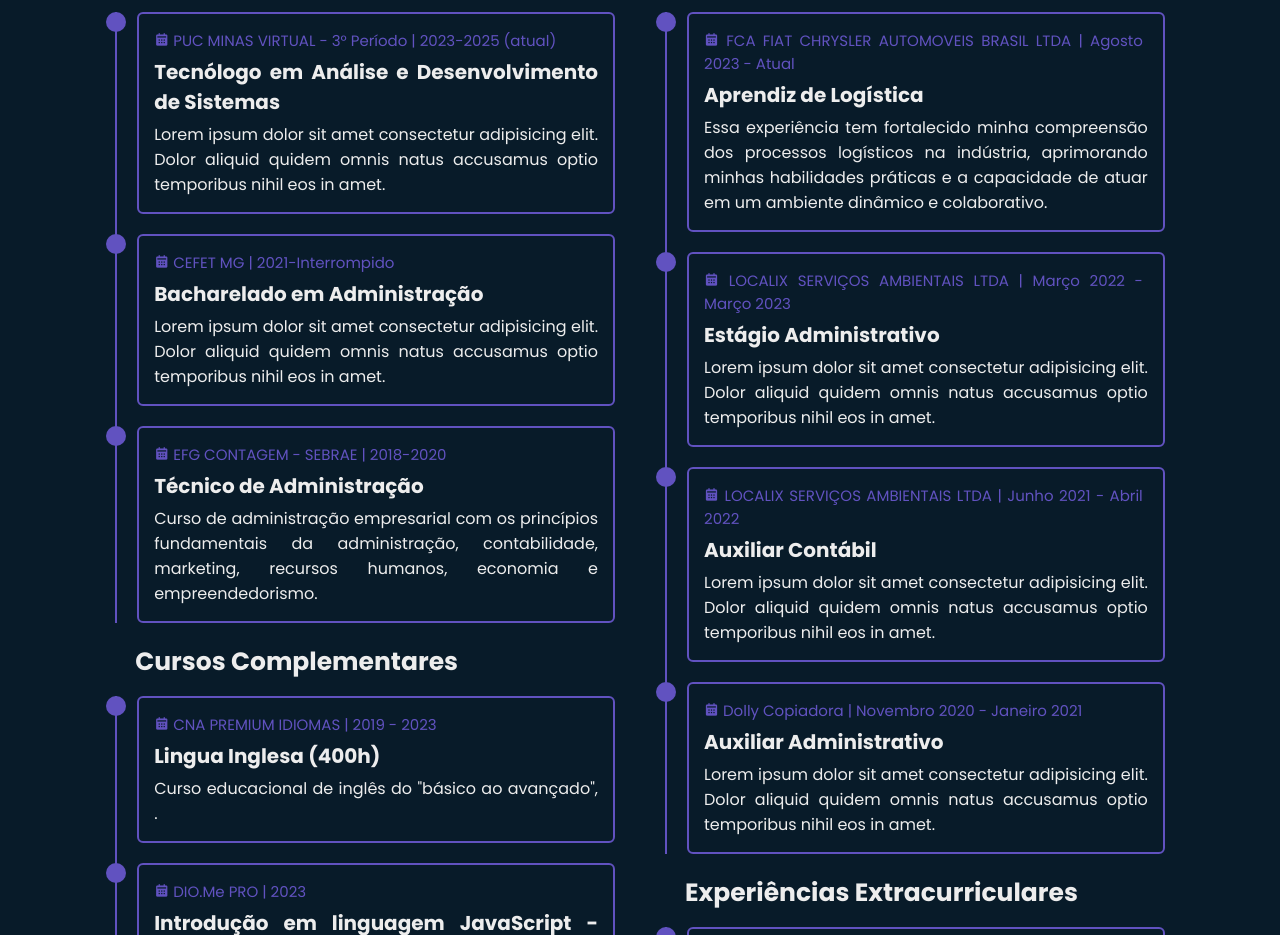
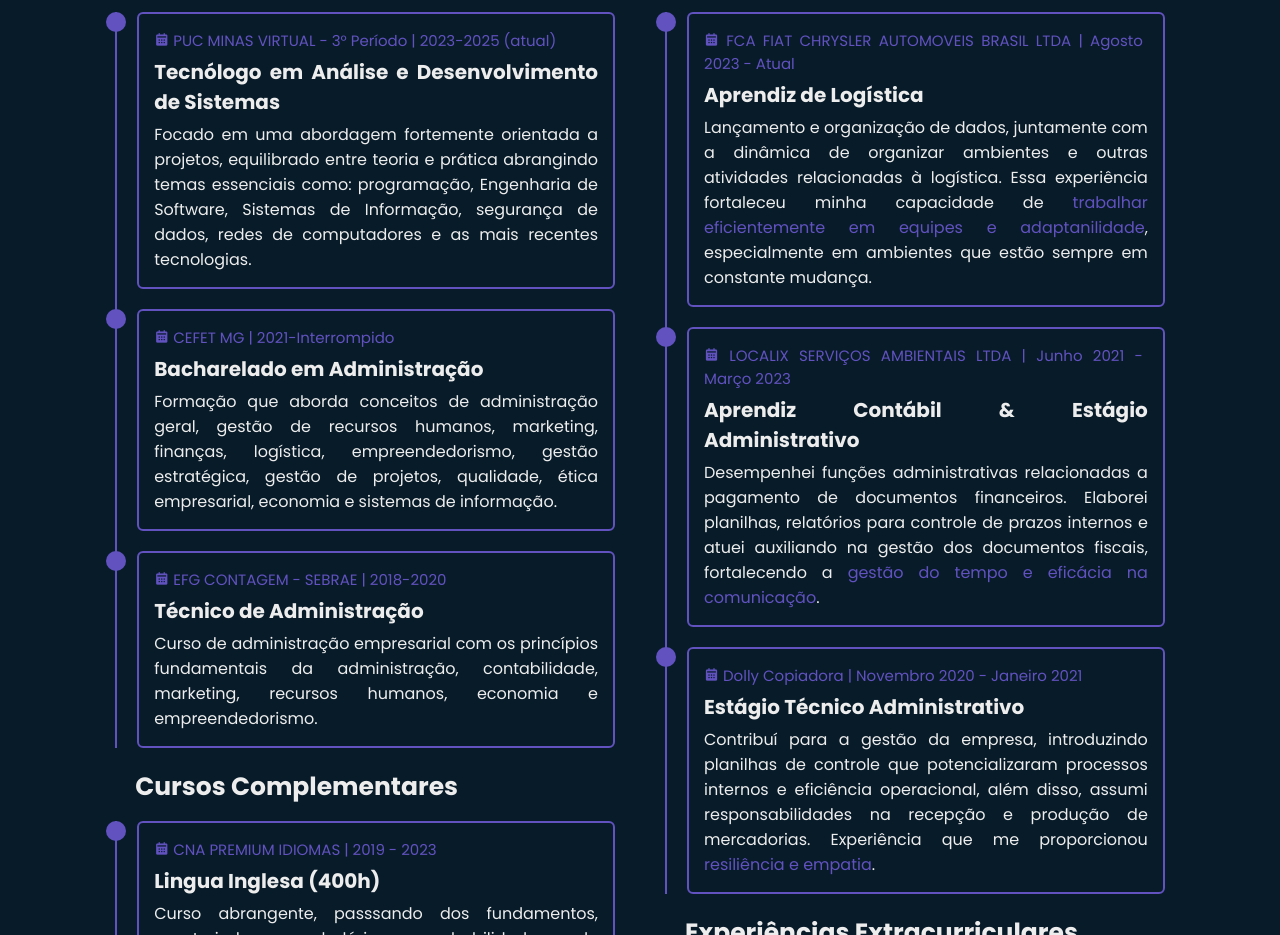
Before and after one commit to AlvaroGR028/Portfolio-Alvaro-Goncalves, a plain HTML site: page index.html in a window 1280 px wide. Shown: the part 1865-2800 px from the top of the page. Drawn offline with nearby package versions, Linux system fonts and the light colour scheme.

Commit message:
Add - infoFormacao

```diff
--- a/index.html
+++ b/index.html
@@ -121,8 +121,10 @@
                             <div class="year"><i class='bx bxs-calendar'></i> PUC MINAS VIRTUAL - 3° Período | 2023-2025
                                 (atual)</div>
                             <h3>Tecnólogo em Análise e Desenvolvimento de Sistemas</h3>
-                            <p>Lorem ipsum dolor sit amet consectetur adipisicing elit. Dolor aliquid quidem omnis natus
-                                accusamus optio temporibus nihil eos in amet.</p>
+                            <p>Focado em uma abordagem fortemente orientada a projetos, equilibrado entre teoria e
+                                prática abrangindo temas essenciais como: programação, Engenharia de Software, Sistemas
+                                de Informação, segurança de dados, redes de computadores e as mais recentes tecnologias.
+                            </p>
                         </div>
                     </div>
 
@@ -130,8 +132,9 @@
                         <div class="content">
                             <div class="year"><i class='bx bxs-calendar'></i> CEFET MG | 2021-Interrompido</div>
                             <h3>Bacharelado em Administração</h3>
-                            <p>Lorem ipsum dolor sit amet consectetur adipisicing elit. Dolor aliquid quidem omnis natus
-                                accusamus optio temporibus nihil eos in amet.</p>
+                            <p>Formação que aborda conceitos de administração geral, gestão de recursos humanos,
+                                marketing, finanças, logística, empreendedorismo, gestão estratégica, gestão de
+                                projetos, qualidade, ética empresarial, economia e sistemas de informação.</p>
                         </div>
                     </div>
 
@@ -154,7 +157,7 @@
                         <div class="content">
                             <div class="year"><i class='bx bxs-calendar'></i> CNA PREMIUM IDIOMAS | 2019 - 2023</div>
                             <h3>Lingua Inglesa (400h)</h3>
-                            <p>Curso educacional de inglês do "básico ao avançado", .</p>
+                            <p>Curso abrangente, passsando dos fundamentos, construindo vocabulário e habilidades de comunicação, ao refino da gramática e expansão o vocabulário, junto da fluência e na aplicação prática em contextos avançados para aplicar em ambientes acadêmicos, profissionais e sociais.</p>
                         </div>
                     </div>
 
@@ -189,30 +192,22 @@
                             <div class="year"><i class='bx bxs-calendar'></i> FCA FIAT CHRYSLER AUTOMOVEIS BRASIL LTDA |
                                 Agosto 2023 - Atual</div>
                             <h3>Aprendiz de Logística </h3>
-                            <p>Essa experiência tem fortalecido minha compreensão dos processos logísticos na indústria,
-                                aprimorando minhas habilidades práticas e a capacidade de atuar em um ambiente dinâmico
-                                e colaborativo.</p>
-                        </div>
-                    </div>
-
-                    <div class="education-content">
-                        <div class="content">
-                            <div class="year"><i class='bx bxs-calendar'></i> LOCALIX SERVIÇOS AMBIENTAIS LTDA | Março
-                                2022 - Março 2023
-                            </div>
-                            <h3>Estágio Administrativo</h3>
-                            <p>Lorem ipsum dolor sit amet consectetur adipisicing elit. Dolor aliquid quidem omnis natus
-                                accusamus optio temporibus nihil eos in amet.</p>
+                            <p>Lançamento e organização de dados, juntamente com a dinâmica de organizar ambientes e
+                                outras atividades relacionadas à logística. Essa experiência fortaleceu minha capacidade
+                                de <span>trabalhar eficientemente em equipes e adaptanilidade</span>, especialmente em ambientes que estão sempre em constante mudança. </p>
                         </div>
                     </div>
 
                     <div class="education-content">
                         <div class="content">
                             <div class="year"><i class='bx bxs-calendar'></i> LOCALIX SERVIÇOS AMBIENTAIS LTDA | Junho
-                                2021 - Abril 2022</div>
-                            <h3>Auxiliar Contábil</h3>
-                            <p>Lorem ipsum dolor sit amet consectetur adipisicing elit. Dolor aliquid quidem omnis natus
-                                accusamus optio temporibus nihil eos in amet.</p>
+                                2021 - Março 2023
+                            </div>
+                            <h3>Aprendiz Contábil & Estágio Administrativo</h3>
+                            <p>Desempenhei funções administrativas relacionadas a pagamento de documentos financeiros.
+                                Elaborei planilhas, relatórios para controle de prazos internos e atuei auxiliando na
+                                gestão dos documentos fiscais, fortalecendo a <span>gestão do tempo e eficácia na comunicação</span>.
+                            </p>
                         </div>
                     </div>
 
@@ -220,9 +215,10 @@
                         <div class="content">
                             <div class="year"><i class='bx bxs-calendar'></i> Dolly Copiadora | Novembro 2020 - Janeiro
                                 2021</div>
-                            <h3>Auxiliar Administrativo</h3>
-                            <p>Lorem ipsum dolor sit amet consectetur adipisicing elit. Dolor aliquid quidem omnis natus
-                                accusamus optio temporibus nihil eos in amet.</p>
+                            <h3>Estágio Técnico Administrativo</h3>
+                            <p>Contribuí para a gestão da empresa, introduzindo planilhas de controle que
+                                potencializaram processos internos e eficiência operacional, além disso, assumi
+                                responsabilidades na recepção e produção de mercadorias. Experiência que me proporcionou <span>resiliência e empatia</span>.</p>
                         </div>
                     </div>
 
@@ -236,9 +232,8 @@
                         <div class="content">
                             <div class="year"><i class='bx bxs-calendar'></i> PET ADM - CEFET-MG | Maio 2022 - Novembro
                                 2022</div>
-                            <h3>Projeto de Extensão em Administração</h3>
-                            <p>Lorem ipsum dolor sit amet consectetur adipisicing elit. Voluptas illo veritatis, eius
-                                dolorum aperiam nulla dignissimos minus nostrum omnis illum.</p>
+                            <h3>Extensão em Administração</h3>
+                            <p>Atuei como voluntário em um projeto que objetiva "ir além do saber técnico, desenvolvendo uma formação mais <span>humana, crítica, reflexiva e transformadora</span>". Para tal, desenvolvemos oficinas de aprendizado e eventos internos e externos da instituição. </p>
                         </div>
                     </div>
 
```
